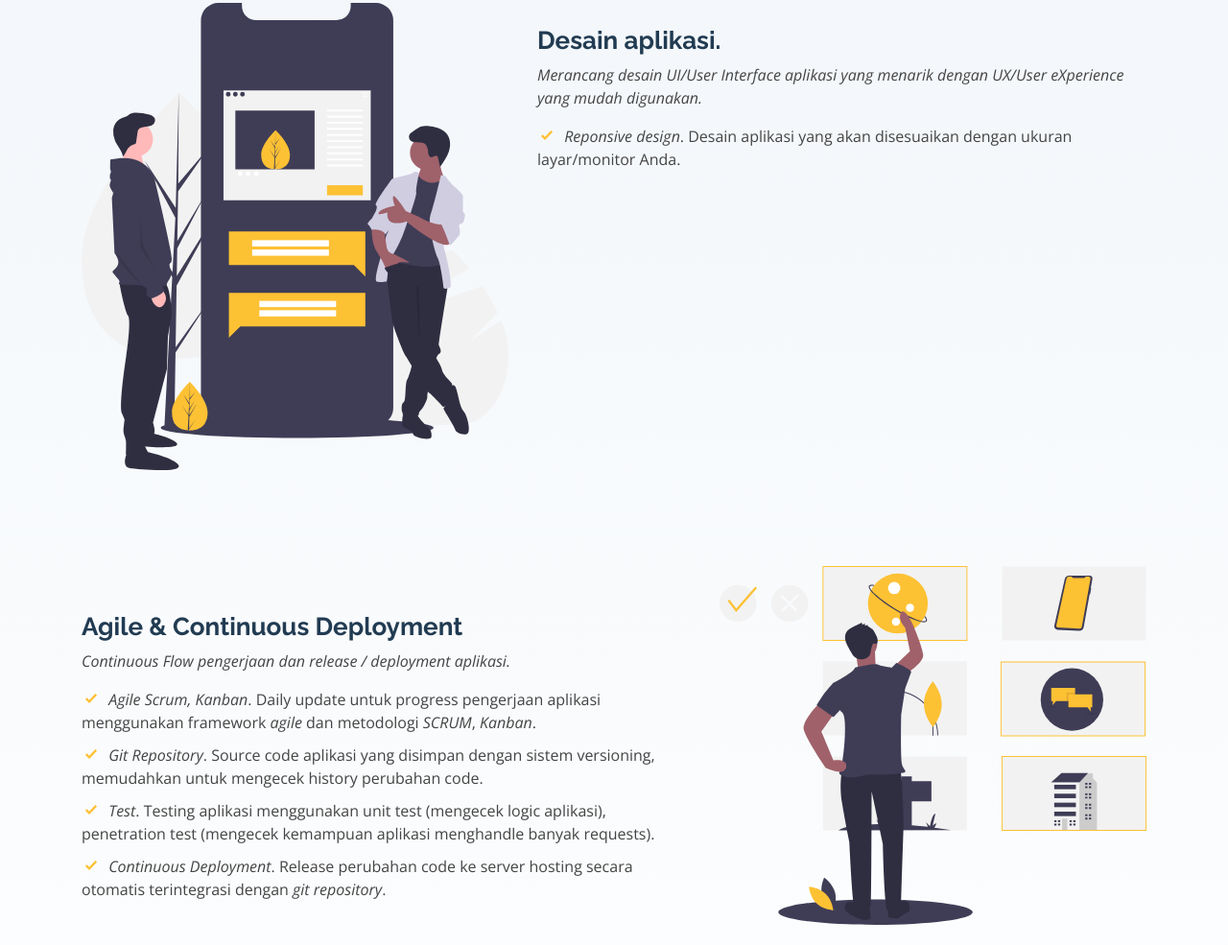
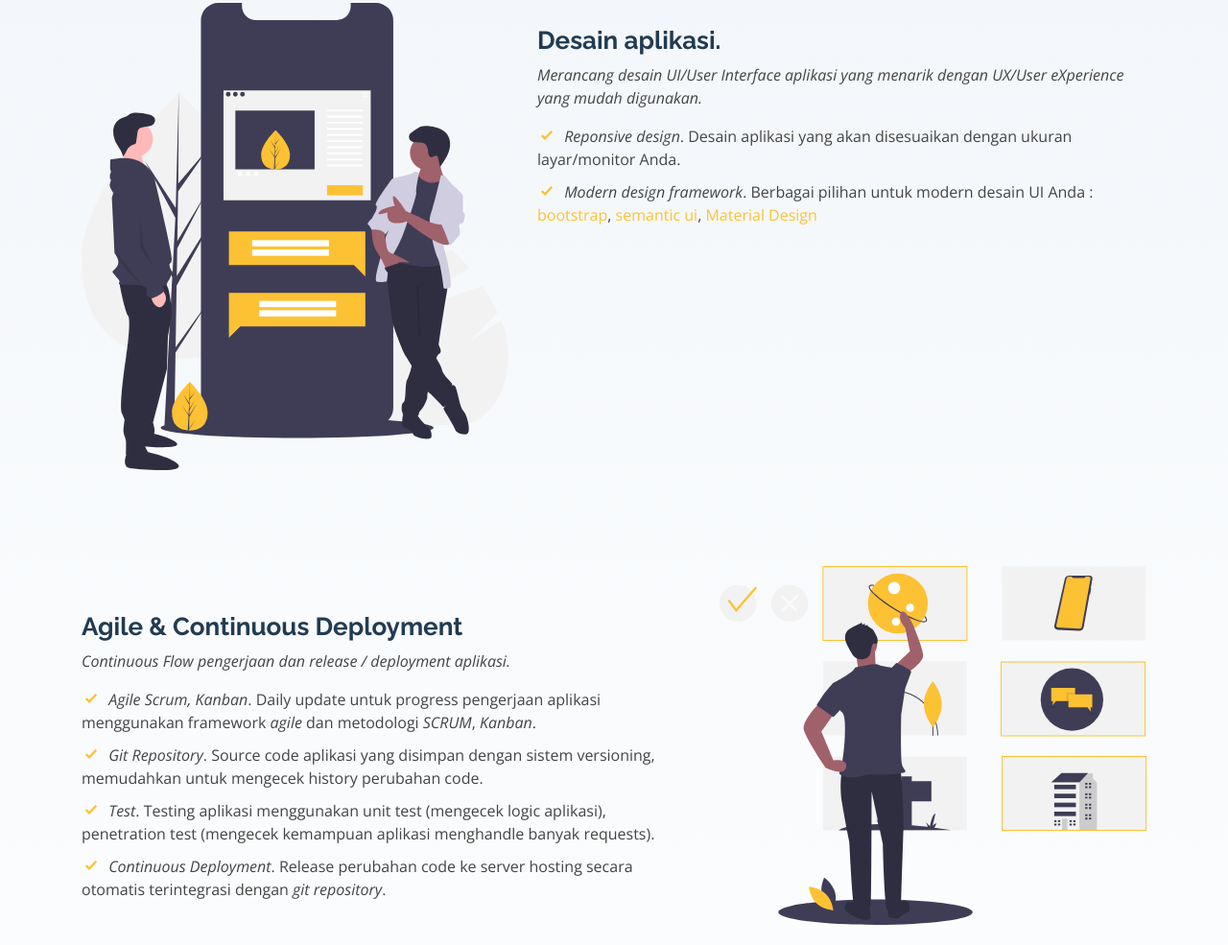
Before and after one commit to bajatulo/bajatulo.github.io, a plain HTML site: page index.html in a window 1280 px wide. Shown: the part 2372-3357 px from the top of the page at 96% size. Drawn offline with nearby package versions, Linux system fonts and the light colour scheme.

Commit message:
add ui framework

```diff
--- a/index.html
+++ b/index.html
@@ -197,6 +197,7 @@
             </p>
             <ul>
               <li><i class="icofont-check"></i> <em>Reponsive design</em>. Desain aplikasi yang akan disesuaikan dengan ukuran layar/monitor Anda.</li>
+              <li><i class="icofont-check"></i> <em>Modern design framework</em>. Berbagai pilihan untuk modern desain UI Anda : <a href="https://getbootstrap.com/" target="_blank">bootstrap</a>, <a href="https://semantic-ui.com/" target="_blank">semantic ui</a>, <a href="https://materializecss.com/" target="_blank">Material Design</a></li>
             </ul>
           </div>
         </div>
```
